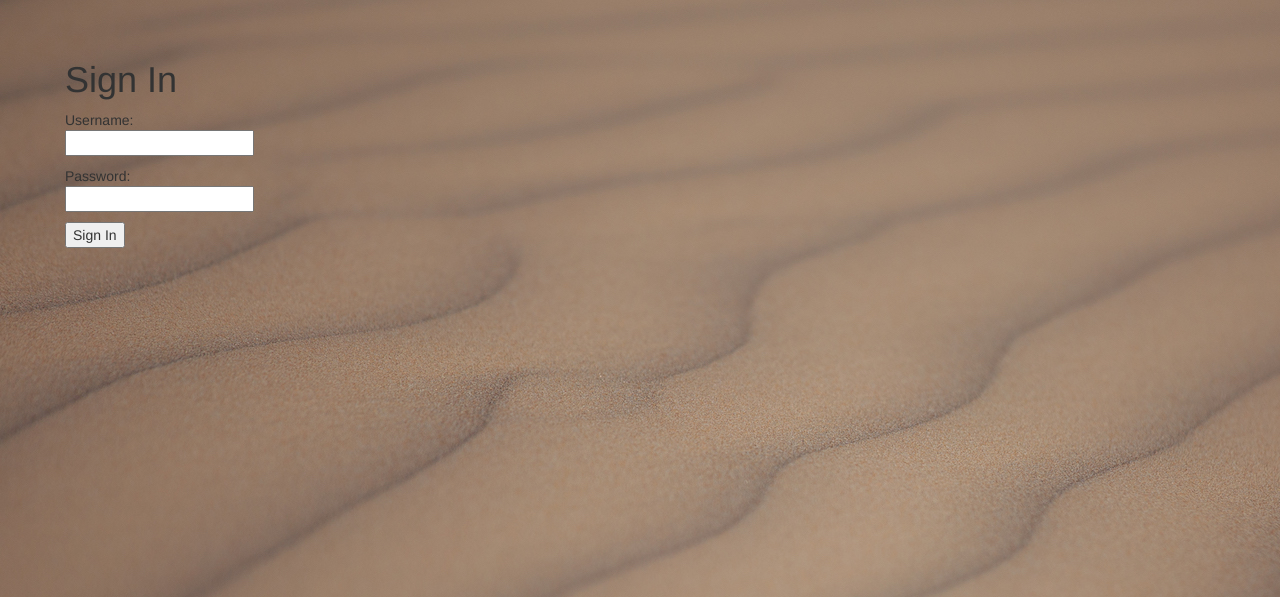
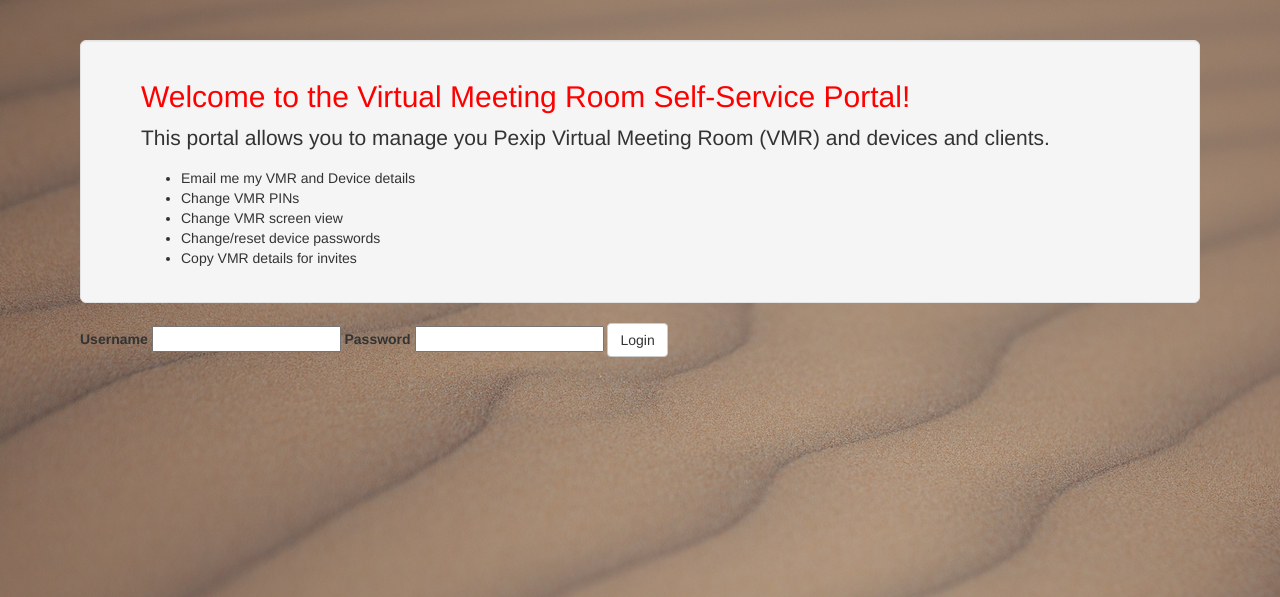
Before and after one commit to lorist/pexportal, a Flask app: page /portal/login in a window 1280 px wide. Shown: the part 80-677 px from the top of the page. Run offline with Flask 2, Linux system fonts and the light colour scheme; some libraries are stand-ins or nearby versions.

Commit message:
Update login.html

```diff
--- a/templates/login.html
+++ b/templates/login.html
@@ -2,16 +2,48 @@
 {% extends "layout.html" %}
 
 {% block content %}
-  <h1>Sign In</h1>
-  <form action="" method="post" name="login">
-      {{ form.hidden_tag() }}
-      <p>
-          Username:<br>
-          {{ form.user(size=20) }}<br>
-      </p>
-      <p>
-          Password:<br>
-          {{ form.passwd }}</p>
-      <p><input type="submit" value="Sign In"></p>
-  </form>
+<div class="container-fluid">
+	<div class="row">
+		<div class="col-md-12">
+			<div class="jumbotron well">
+				<h2>
+					Welcome to the Virtual Meeting Room Self-Service Portal!
+				</h2>
+				<p>
+					This portal allows you to manage you Pexip Virtual Meeting Room (VMR) and devices and clients.
+          <ul>
+            <li>Email me my VMR and Device details</li>
+            <li>Change VMR PINs</li>
+            <li>Change VMR screen view</li>
+            <li>Change/reset device passwords</li>
+            <li>Copy VMR details for invites</li>
+          </ul>
+				</p>
+				<p>
+					<!-- <a class="btn btn-primary btn-large" href="#">Learn more</a> -->
+				</p>
+			</div>
+			<form action="" method="post" name="login" role="form" class="form-inline">
+        {{ form.hidden_tag() }}
+				<div class="form-group">
+
+					<label for="exampleInputEmail1">
+						Username
+					</label>
+					{{ form.user(size=20) }}
+				</div>
+				<div class="form-group">
+
+					<label for="exampleInputPassword1">
+						Password
+					</label>
+					{{ form.passwd }}
+				</div>
+				<div class="form-group">
+  				<button type="submit" class="btn btn-default">
+  					Login
+  				</button>
+        </div>
+			</form>
+
 {% endblock %}
```
